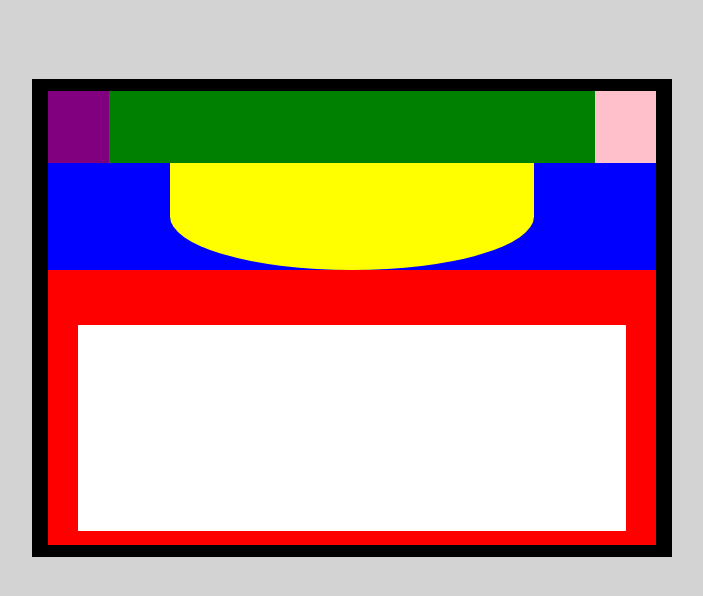
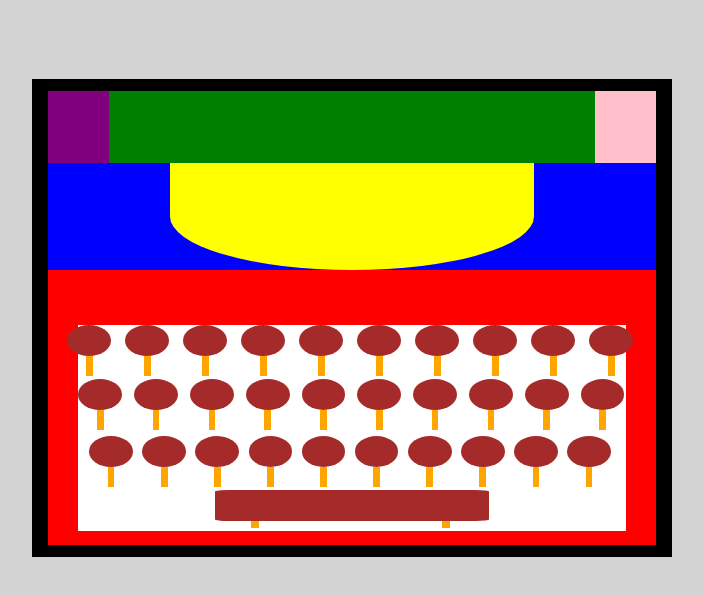
Before and after one commit to ruthcodes/typewriter, a plain HTML site: page index.html in a window 1280 px wide. Shown: the whole page, without its empty margins (288-991 px from the left). Drawn offline with Linux system fonts and the light colour scheme.

Commit message:
Added keys and positioning - probably refactor this

```diff
--- a/index.html
+++ b/index.html
@@ -14,8 +14,105 @@
       </div>
       <div class="typewriter-body-bottom">
         <div class="keyboard">
-          <div class="key"></div>
-          <div class="key-stem"></div>
+          <div class="key" id="one">
+            <div class="key-stem"></div>
+          </div>
+          <div class="key" id="two">
+            <div class="key-stem"></div>
+          </div>
+          <div class="key" id="three">
+            <div class="key-stem"></div>
+          </div>
+          <div class="key" id="four">
+            <div class="key-stem"></div>
+          </div>
+          <div class="key" id="five">
+            <div class="key-stem"></div>
+          </div>
+          <div class="key" id="six">
+            <div class="key-stem"></div>
+          </div>
+          <div class="key" id="seven">
+            <div class="key-stem"></div>
+          </div>
+          <div class="key" id="eight">
+            <div class="key-stem"></div>
+          </div>
+          <div class="key" id="nine">
+            <div class="key-stem"></div>
+          </div>
+          <div class="key" id="zero">
+            <div class="key-stem"></div>
+          </div>
+
+          <div class="key" id="q">
+            <div class="key-stem"></div>
+          </div>
+          <div class="key" id="w">
+            <div class="key-stem"></div>
+          </div>
+          <div class="key" id="e">
+            <div class="key-stem"></div>
+          </div>
+          <div class="key" id="r">
+            <div class="key-stem"></div>
+          </div>
+          <div class="key" id="t">
+            <div class="key-stem"></div>
+          </div>
+          <div class="key" id="y">
+            <div class="key-stem"></div>
+          </div>
+          <div class="key" id="u">
+            <div class="key-stem"></div>
+          </div>
+          <div class="key" id="i">
+            <div class="key-stem"></div>
+          </div>
+          <div class="key" id="o">
+            <div class="key-stem"></div>
+          </div>
+          <div class="key" id="p">
+            <div class="key-stem"></div>
+          </div>
+
+          <div class="key" id="z">
+            <div class="key-stem"></div>
+          </div>
+          <div class="key" id="x">
+            <div class="key-stem"></div>
+          </div>
+          <div class="key" id="c">
+            <div class="key-stem"></div>
+          </div>
+          <div class="key" id="v">
+            <div class="key-stem"></div>
+          </div>
+          <div class="key" id="b">
+            <div class="key-stem"></div>
+          </div>
+          <div class="key" id="n">
+            <div class="key-stem"></div>
+          </div>
+          <div class="key" id="m">
+            <div class="key-stem"></div>
+          </div>
+          <div class="key" id="comma">
+            <div class="key-stem"></div>
+          </div>
+          <div class="key" id="dot">
+            <div class="key-stem"></div>
+          </div>
+          <div class="key" id="question">
+            <div class="key-stem"></div>
+          </div>
+
+          <div class="key" id="space">
+            <div class="double-stem left"></div>
+            <div class="double-stem right"></div>
+          </div>
+
+
         </div>
       </div>
     </div>
--- a/style.css
+++ b/style.css
@@ -85,5 +85,187 @@ body {
 
 .key{
   position: absolute;
+  height: 15%;
+  width: 8%;
+  border-radius: 50%;
+  background-color: brown;
+}
+.key-stem{
+  position: absolute;
+  top: 100%;
+  left: 42.5%;
+  height: 65%;
+  width: 15%;
+  background-color: orange;
+}
 
+.double-stem{
+  position: absolute;
+  top:100%;
+  width: 3%;
+  height: 25%;
+  background-color: orange;
 }
+.left{
+  left: 13%
+}
+.right{
+  left: 83%;
+}
+
+#one{
+  top:0%;
+  left: -2%;
+}
+
+#two{
+  top:0%;
+  left:8.6%;
+}
+
+#three{
+  top:0%;
+  left:19.2%;
+}
+
+#four{
+  top:0%;
+  left:29.8%;
+}
+
+#five{
+  top:0%;
+  left:40.4%;
+}
+
+#six{
+  top:0%;
+  left:51%;
+}
+
+#seven{
+  top:0%;
+  left:61.6%;
+}
+
+#eight{
+  top:0%;
+  left:72.2%;
+}
+
+#nine{
+  top:0%;
+  left:82.8%;
+}
+
+#zero{
+  top:0%;
+  left:93.4%;
+}
+
+#q{
+  top:26%;
+  left: 0%;
+}
+
+#w{
+  top:26%;
+  left:10.2%;
+}
+
+#e{
+  top:26%;
+  left:20.4%;
+}
+
+#r{
+  top:26%;
+  left:30.6%;
+}
+
+#t{
+  top:26%;
+  left:40.8%;
+}
+
+#y{
+  top:26%;
+  left:51%;
+}
+
+#u{
+  top:26%;
+  left:61.2%;
+}
+
+#i{
+  top:26%;
+  left:71.4%;
+}
+
+#o{
+  top:26%;
+  left:81.6%;
+}
+
+#p{
+  top:26%;
+  left:91.8%;
+}
+
+#z{
+  top:54%;
+  left: 2%;
+}
+
+#x{
+  top:54%;
+  left: 11.7%;
+}
+
+#c{
+  top:54%;
+  left: 21.4%;
+}
+
+#v{
+  top:54%;
+  left: 31.1%; /*9.7*/
+}
+
+#b{
+  top:54%;
+  left: 40.8%;
+}
+
+#n{
+  top:54%;
+  left: 50.5%;
+}
+
+#m{
+  top:54%;
+  left: 60.2%;
+}
+
+#comma{
+  top:54%;
+  left: 69.9%;
+}
+
+#dot{
+  top:54%;
+  left: 79.6%;
+}
+
+#question{
+  top: 54%;
+  left:89.3%;
+}
+
+#space{
+  top:80%;
+  width: 50%;
+  border-radius: 5%;
+  left: 25%;
+}
```
